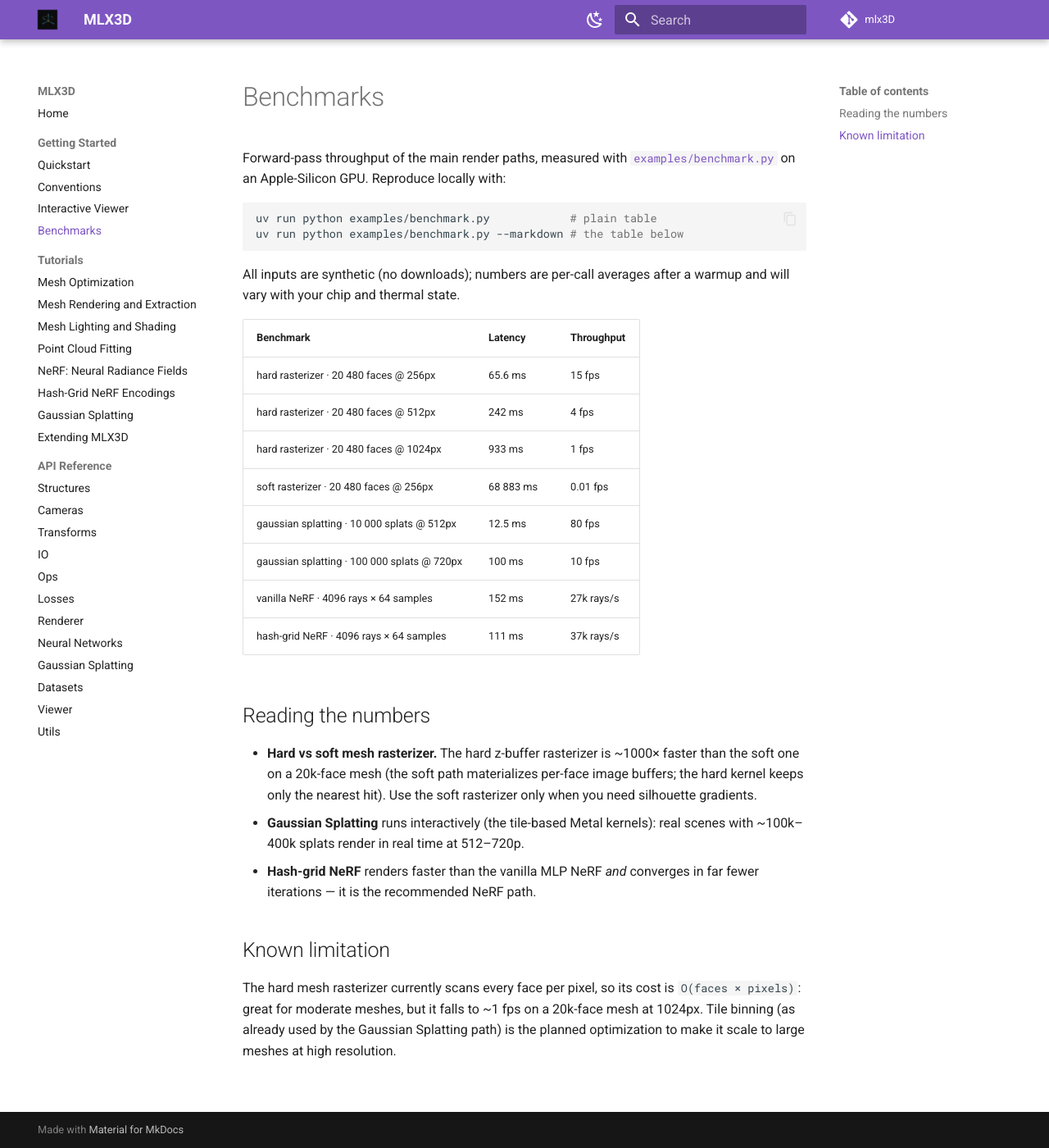
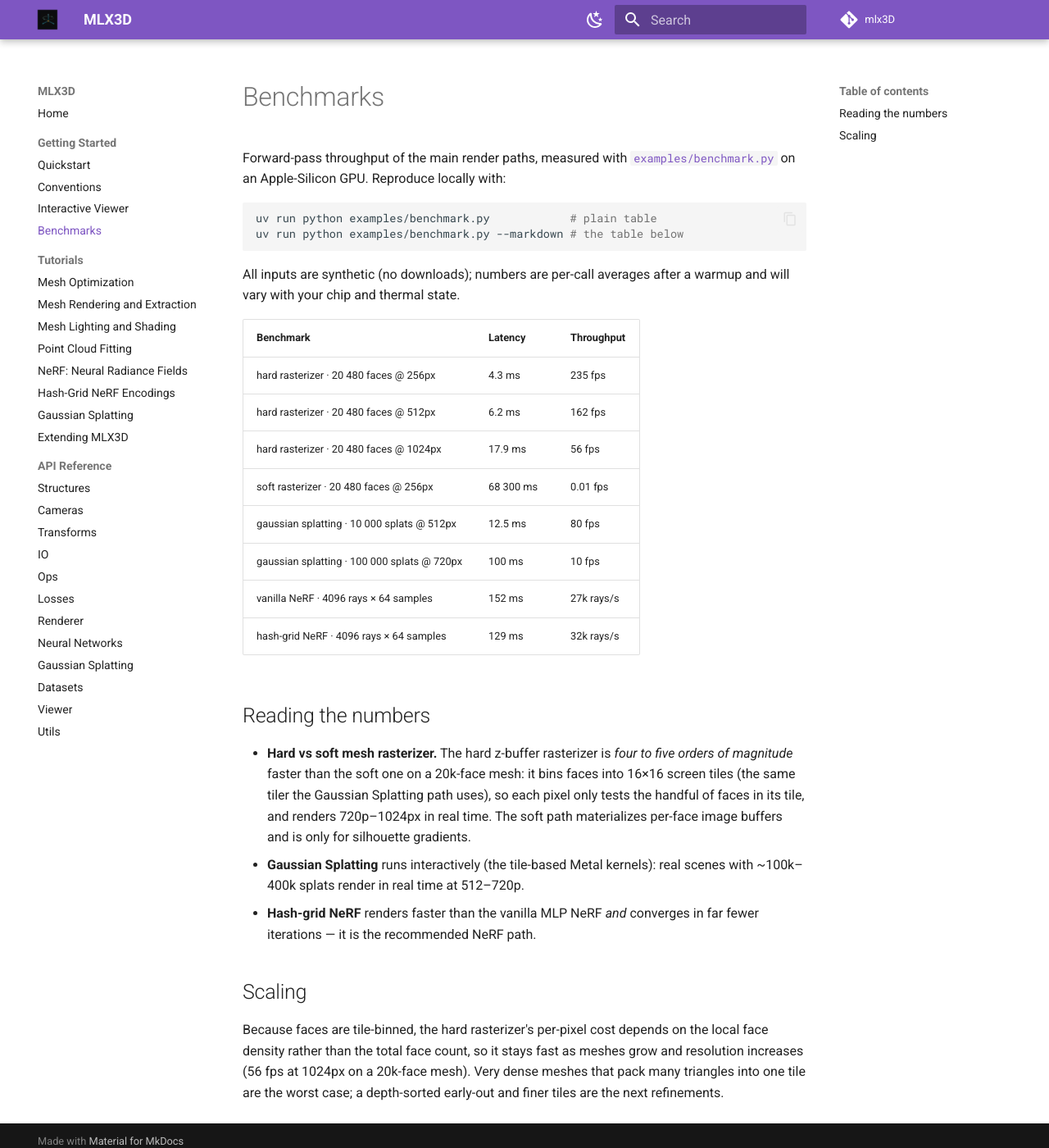
Before and after one commit to amirhossein-razlighi/mlx3D, an MkDocs documentation site: the page built from docs/benchmarks.md, in a window 1280 px wide and 1400 px high. Shown: the whole window at 82% size. Built offline with MkDocs 1.6.1 and Material for MkDocs 9.7.7, drawn with Linux system fonts in a browser that asks for light colours; comment, search, counter and statistics services are not loaded.

Commit message:
Tile-bin the hard mesh rasterizer for big speedups at scale
Each pixel previously scanned every face (O(faces x pixels)). Now faces are
binned into 16x16 screen tiles via per-face bounding circles (reusing the
Gaussian-Splatting tiler), so a pixel only tests faces in its tile. Measured on
a 20k-face mesh: 256px 65.6->4.3ms (15x), 512px 242->6.2ms (39x), 1024px
933->17.9ms (52x) -> now 56-235 fps. Correctness unchanged (depth ordering,
coverage, gradients verified). Benchmarks doc updated.

```diff
--- a/docs/benchmarks.md
+++ b/docs/benchmarks.md
@@ -14,30 +14,32 @@ warmup and will vary with your chip and thermal state.
 
 | Benchmark | Latency | Throughput |
 | --- | --- | --- |
-| hard rasterizer · 20 480 faces @ 256px | 65.6 ms | 15 fps |
-| hard rasterizer · 20 480 faces @ 512px | 242 ms | 4 fps |
-| hard rasterizer · 20 480 faces @ 1024px | 933 ms | 1 fps |
-| soft rasterizer · 20 480 faces @ 256px | 68 883 ms | 0.01 fps |
+| hard rasterizer · 20 480 faces @ 256px | 4.3 ms | 235 fps |
+| hard rasterizer · 20 480 faces @ 512px | 6.2 ms | 162 fps |
+| hard rasterizer · 20 480 faces @ 1024px | 17.9 ms | 56 fps |
+| soft rasterizer · 20 480 faces @ 256px | 68 300 ms | 0.01 fps |
 | gaussian splatting · 10 000 splats @ 512px | 12.5 ms | 80 fps |
 | gaussian splatting · 100 000 splats @ 720px | 100 ms | 10 fps |
 | vanilla NeRF · 4096 rays × 64 samples | 152 ms | 27k rays/s |
-| hash-grid NeRF · 4096 rays × 64 samples | 111 ms | 37k rays/s |
+| hash-grid NeRF · 4096 rays × 64 samples | 129 ms | 32k rays/s |
 
 ## Reading the numbers
 
-- **Hard vs soft mesh rasterizer.** The hard z-buffer rasterizer is ~1000× faster
-  than the soft one on a 20k-face mesh (the soft path materializes per-face image
-  buffers; the hard kernel keeps only the nearest hit). Use the soft rasterizer
-  only when you need silhouette gradients.
+- **Hard vs soft mesh rasterizer.** The hard z-buffer rasterizer is *four to five
+  orders of magnitude* faster than the soft one on a 20k-face mesh: it bins faces
+  into 16×16 screen tiles (the same tiler the Gaussian Splatting path uses), so
+  each pixel only tests the handful of faces in its tile, and renders 720p–1024px
+  in real time. The soft path materializes per-face image buffers and is only for
+  silhouette gradients.
 - **Gaussian Splatting** runs interactively (the tile-based Metal kernels): real
   scenes with ~100k–400k splats render in real time at 512–720p.
 - **Hash-grid NeRF** renders faster than the vanilla MLP NeRF *and* converges in
   far fewer iterations — it is the recommended NeRF path.
 
-## Known limitation
+## Scaling
 
-The hard mesh rasterizer currently scans every face per pixel, so its cost is
-`O(faces × pixels)`: great for moderate meshes, but it falls to ~1 fps on a
-20k-face mesh at 1024px. Tile binning (as already used by the Gaussian Splatting
-path) is the planned optimization to make it scale to large meshes at high
-resolution.
+Because faces are tile-binned, the hard rasterizer's per-pixel cost depends on
+the local face density rather than the total face count, so it stays fast as
+meshes grow and resolution increases (56 fps at 1024px on a 20k-face mesh). Very
+dense meshes that pack many triangles into one tile are the worst case; a
+depth-sorted early-out and finer tiles are the next refinements.
```
Also changed, not shown: 1 other file.
